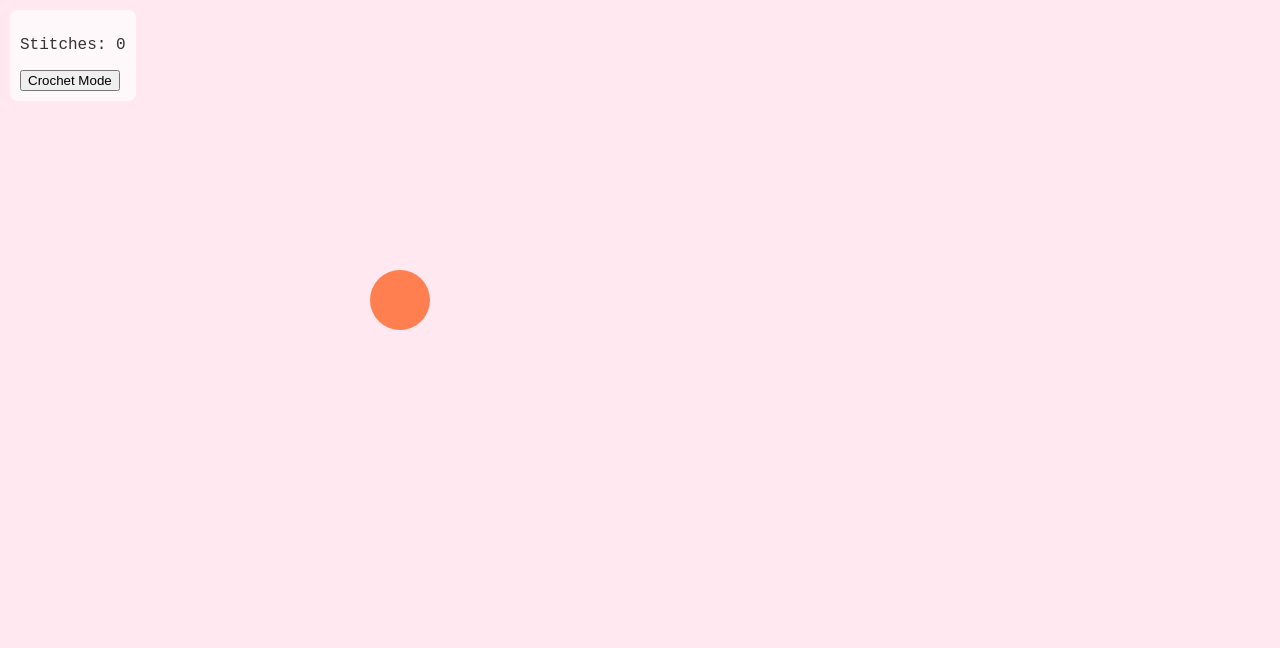
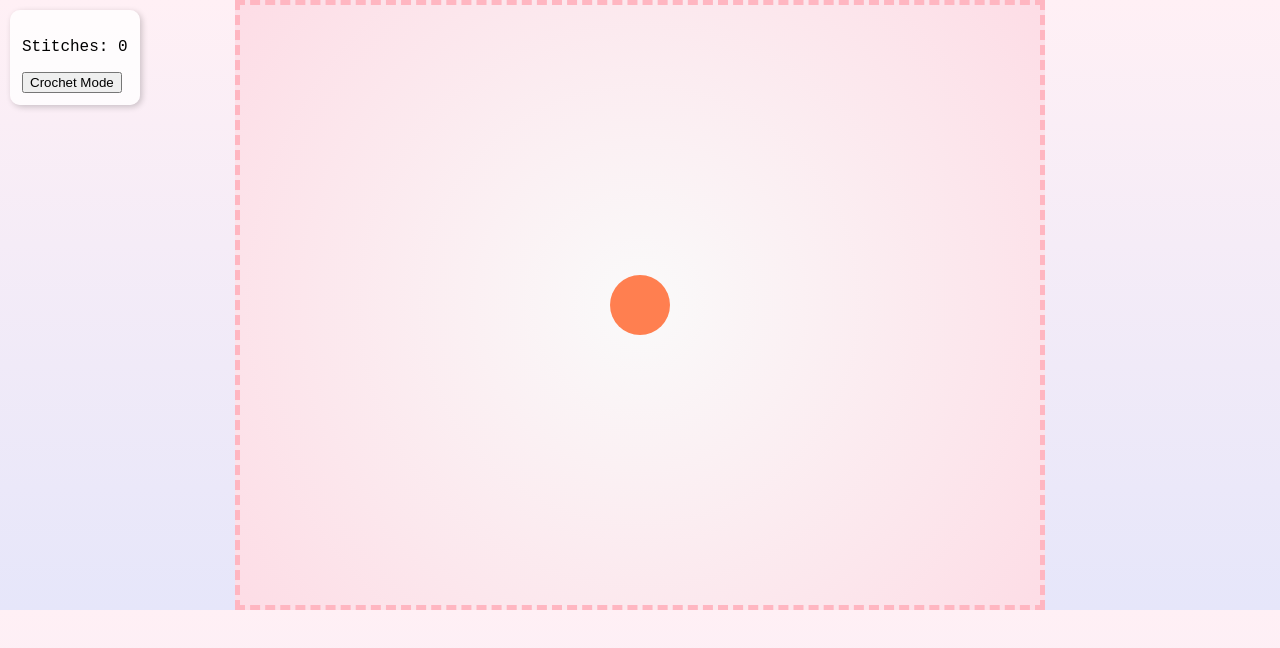
Before and after one commit to waywaw/Knitworld, a plain HTML site: page index.html in a window 1280 px wide. Both pictures are taken after a click on the button "Crochet Mode". Drawn offline with Linux system fonts and the light colour scheme.

Commit message:
Add files via upload

```diff
--- a/index.html
+++ b/index.html
@@ -7,15 +7,10 @@
     <link rel="stylesheet" href="style.css">
 </head>
 <body>
-    <div id="parallax">
-        <div class="layer" id="layer1"></div>
-        <div class="layer" id="layer2"></div>
-        <div class="layer" id="layer3"></div>
-        <canvas id="gameCanvas" width="800" height="600"></canvas>
-        <div id="ui">
-            <p id="stitchCount">Stitches: 0</p>
-            <button onclick="enterCrochetMode()">Crochet Mode</button>
-        </div>
+    <canvas id="gameCanvas" width="800" height="600"></canvas>
+    <div id="ui">
+        <p id="stitchCount">Stitches: 0</p>
+        <button onclick="enterCrochetMode()">Crochet Mode</button>
     </div>
     <script src="script.js"></script>
 </body>
--- a/script.js
+++ b/script.js
@@ -2,22 +2,56 @@
 let stitches = 0;
 const canvas = document.getElementById('gameCanvas');
 const ctx = canvas.getContext('2d');
+
+let particles = [];
+
 canvas.addEventListener('click', () => {
     stitches++;
     document.getElementById('stitchCount').innerText = "Stitches: " + stitches;
+    spawnParticles(400, 300);
     draw();
 });
 
 function draw() {
     ctx.clearRect(0, 0, canvas.width, canvas.height);
+
+    // Yarn Creature
     ctx.fillStyle = '#ff7f50';
     ctx.beginPath();
     ctx.arc(400, 300, 30, 0, Math.PI * 2);
     ctx.fill();
+
+    // Floating patches
+    for (let i = 0; i < stitches; i++) {
+        ctx.fillStyle = `rgba(255, 182, 193, ${1 - i * 0.02})`;
+        ctx.fillRect(100 + i * 10 % 600, 550 - i, 8, 8);
+    }
+
+    // Animate particles
+    particles.forEach((p, index) => {
+        ctx.fillStyle = p.color;
+        ctx.beginPath();
+        ctx.arc(p.x, p.y, p.radius, 0, Math.PI * 2);
+        ctx.fill();
+        p.y -= 1;
+        p.radius -= 0.1;
+        if (p.radius <= 0) particles.splice(index, 1);
+    });
+}
+
+function spawnParticles(x, y) {
+    for (let i = 0; i < 10; i++) {
+        particles.push({
+            x: x + Math.random() * 40 - 20,
+            y: y + Math.random() * 40 - 20,
+            radius: Math.random() * 5 + 2,
+            color: "rgba(255,192,203,0.8)"
+        });
+    }
 }
 
 function enterCrochetMode() {
-    alert("Crochet Mode: Coming soon! You’ll build bridges, bubbles, and wearable magic.");
+    alert("Crochet Mode: Cast a stitch-spell to bridge the gap!");
 }
 
-draw();
+setInterval(draw, 30);
--- a/style.css
+++ b/style.css
@@ -2,29 +2,22 @@
 body {
     margin: 0;
     overflow: hidden;
-    background-color: #ffe8f0;
+    background: linear-gradient(to bottom, #fff0f5, #e6e6fa);
     font-family: 'Courier New', monospace;
 }
-#parallax .layer {
-    position: absolute;
-    width: 100%;
-    height: 100%;
-    background-repeat: repeat-x;
-}
-#layer1 { background-image: url('layer1.png'); z-index: 1; }
-#layer2 { background-image: url('layer2.png'); z-index: 2; }
-#layer3 { background-image: url('layer3.png'); z-index: 3; }
 #gameCanvas {
-    position: relative;
-    z-index: 4;
+    display: block;
+    margin: auto;
+    background: radial-gradient(circle, #fafafa 0%, #fddde6 100%);
+    border: 5px dashed #ffb6c1;
 }
 #ui {
     position: absolute;
     top: 10px;
     left: 10px;
-    z-index: 5;
-    color: #333;
-    background: rgba(255,255,255,0.7);
-    padding: 10px;
-    border-radius: 8px;
+    background: rgba(255, 255, 255, 0.8);
+    padding: 12px;
+    border-radius: 10px;
+    box-shadow: 2px 2px 6px rgba(0,0,0,0.2);
+    z-index: 10;
 }
```
